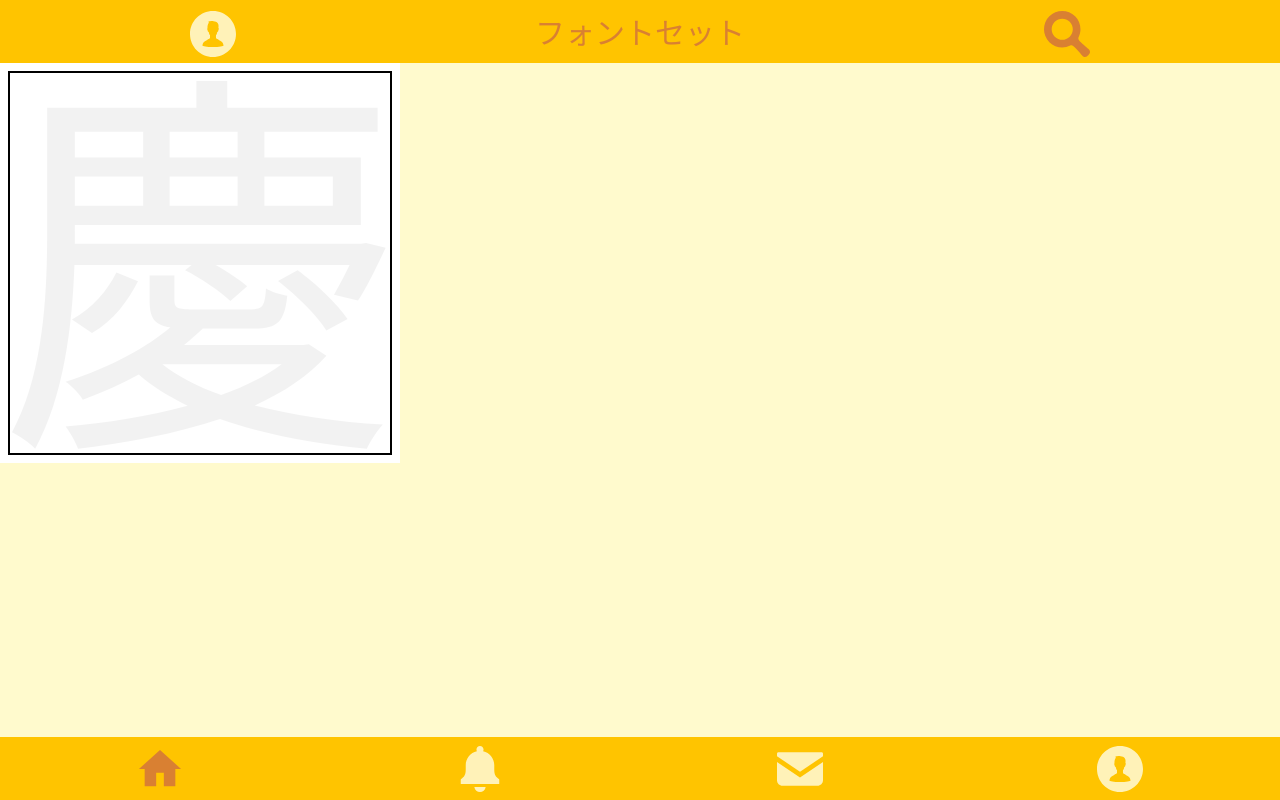
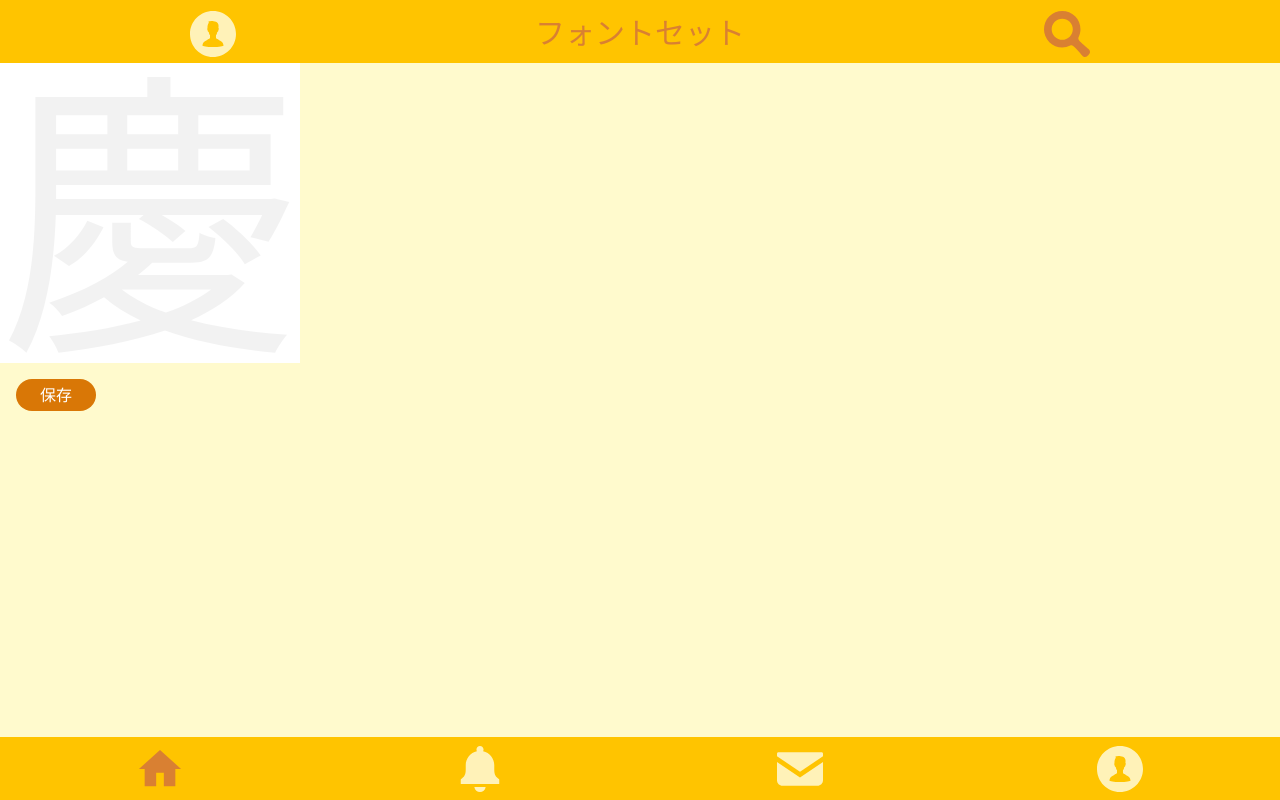
Before and after one commit to namosuke/MyFontSNS, a React (Create React App) app: page /font/set in a window 1280 px wide. Built offline with nearby package versions, Linux system fonts and the light colour scheme.

Commit message:
ステートの変更ができた

```diff
--- a/src/components/TegakiCanvas.tsx
+++ b/src/components/TegakiCanvas.tsx
@@ -93,30 +93,21 @@ const TegakiCanvas = () => {
     });
   }, []);
 
-  console.log();
-
-  const s = {
-    // TODO: remove magic number 8px (margin = outline)
-    margin: '8px',
-    outline: 'white solid 8px',
-    border: '2px solid black',
-    // TODO: check if calc(100% - 16px) works
-    // TODO: remove magic number 16px (16px = margin * 2)
-    width: 'calc(100% - 16px)',
-    height: 'calc(100% - 16px)',
-  };
-
-  return <canvas ref={canvasRef} style={s} className="bg-white absolute" />;
+  return <canvas ref={canvasRef} className="bg-white absolute w-full h-full" />;
 };
 
 export interface TegakiProps {
   char: string;
+  func: any;
 }
 
-const Tegaki = ({ char = '' }: TegakiProps) => (
-  <div className="relative" style={{ width: '400px', height: '400px' }}>
-    <TegakiCanvas />
-    <div className="tegaki-model absolute w-full h-full">{char}</div>
+const Tegaki = ({ char = '', func }: TegakiProps) => (
+  <div>
+    <div className="relative overflow-hidden" style={{ width: '300px', height: '300px' }}>
+      <TegakiCanvas />
+      <div className="tegaki-model absolute w-full h-full text-center pointer-events-none">{char}</div>
+    </div>
+    <button type="button" className="bg-yellow-600 text-white w-20 h-8 rounded-full m-4" onClick={() => { func('a', 'b'); }}>保存</button>
   </div>
 );
 
--- a/src/main.scss
+++ b/src/main.scss
@@ -198,16 +198,13 @@ canvas {
   margin: 10px auto;
 }
 
+/* Noto Sans JP */
 @import url('https://fonts.googleapis.com/css2?family=Noto+Sans+JP:wght@300&display=swap');
 
 .tegaki-model {
-  text-align: center;
-  pointer-events: none;
-
   color: rgba(126, 126, 126, 0.1);
-
   font-family: 'Noto Sans JP', sans-serif;
-  font-size: 400px;
+  font-size: 300px;
   line-height: 0.9;
 }
 
--- a/src/views/FontSet.tsx
+++ b/src/views/FontSet.tsx
@@ -1,9 +1,18 @@
-import React from 'react';
+import React, { useState } from 'react';
 
 import Tegaki from '../components/TegakiCanvas';
 
-const FontSet = () => (
-  <Tegaki char="慶" />
-);
+const FontSet = () => {
+  const [font, setFont] = useState({});
+
+  const handleFont = (char: string, value: string): void => {
+    console.log(char, value);
+    setFont({ a: 'b' });
+  };
+  console.log(font);
+  return (
+    <Tegaki char="慶" func={handleFont} />
+  );
+};
 
 export default FontSet;
```
